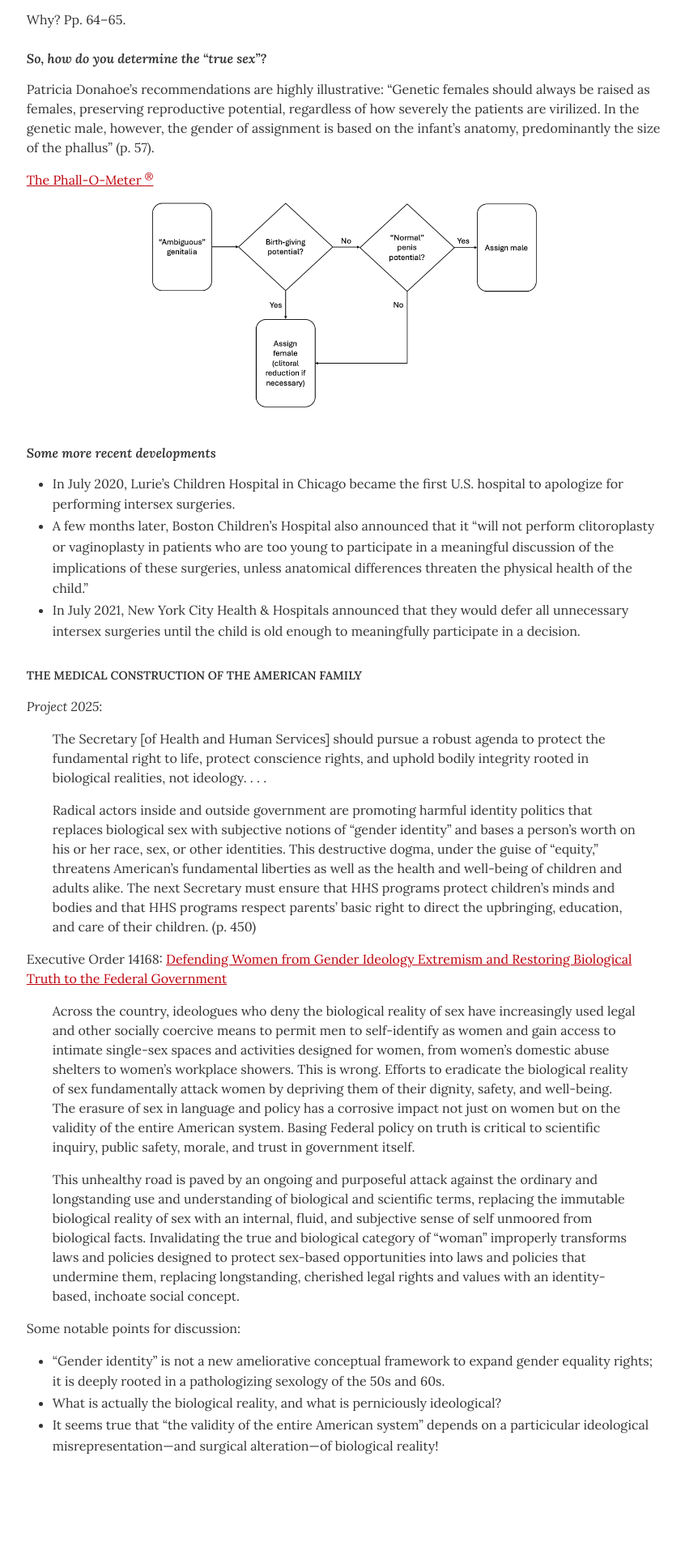
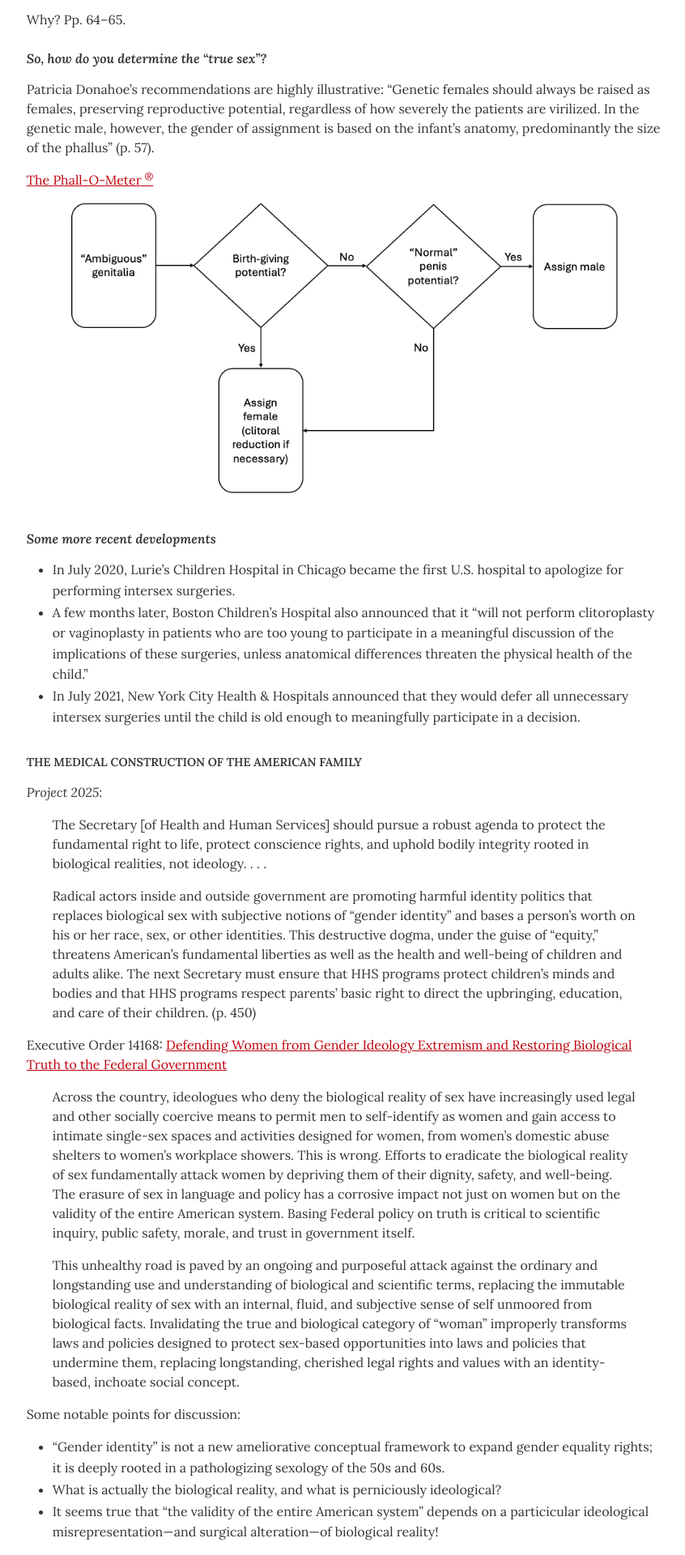
Before and after one commit to dingherself/love-gender-sex, a Jekyll site: the page built from handouts/_posts/2026-03-09-fausto-sterling.md, in a window 1280 px wide. Shown: the part 2553-4473 px from the top of the page at 81% size, without its empty margins (215-1061 px from the left). Built offline with Jekyll 4.4.1, drawn with Linux system fonts in a browser that asks for light colours; before the commit the page ends 4415 px from its top, so only the background shows below that.

Commit message:
formatting

```diff
--- a/handouts/_posts/2026-03-09-fausto-sterling.md
+++ b/handouts/_posts/2026-03-09-fausto-sterling.md
@@ -87,7 +87,7 @@ Patricia Donahoe’s recommendations are highly illustrative: “Genetic females
 [The Phall-O-Meter <sup>&reg;</sup>](https://sfonline.barnard.edu/ins-kromminga/)
 
 <center>
-<img src="/assets/sex-assignment-flowchart.png" class="img-fluid mb-5" style="max-width: 475px;">
+<img src="/assets/sex-assignment-flowchart.png" class="img-fluid mb-5" style="max-width: 675px;">
 </center>
 
 ### Some more recent developments
```
